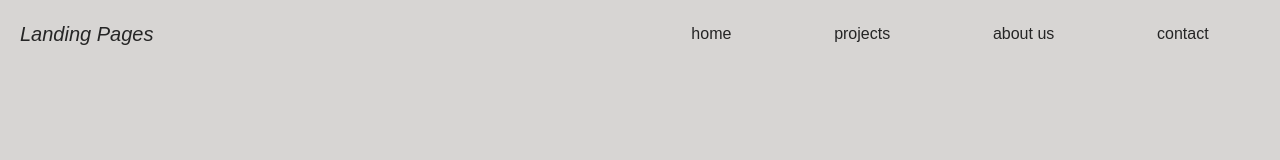
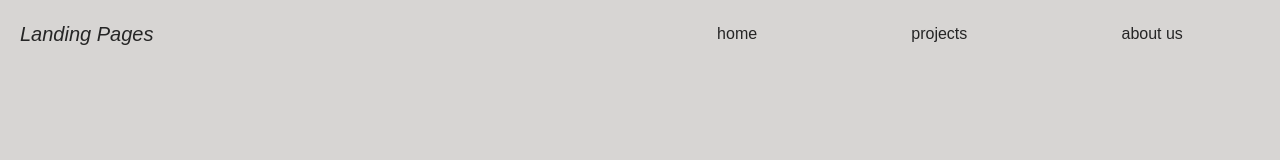
Before and after one commit to tia-cin/Landing-Pages, a React (Create React App) app: page / in a window 1280 px wide. Shown: the top 160 px of the page. Built offline with nearby package versions, Linux system fonts and the light colour scheme; the HTML template or start-up script is replaced by a standard one.

Commit message:
clear contact page

```diff
--- a/package.json
+++ b/package.json
@@ -3,6 +3,7 @@
   "version": "0.1.0",
   "private": true,
   "dependencies": {
+    "@emailjs/browser": "^3.10.0",
     "@testing-library/jest-dom": "^5.16.5",
     "@testing-library/react": "^13.4.0",
     "@testing-library/user-event": "^13.5.0",
@@ -10,6 +11,7 @@
     "@types/node": "^16.18.14",
     "@types/react": "^18.0.28",
     "@types/react-dom": "^18.0.11",
+    "dotenv": "^16.0.3",
     "react": "^18.2.0",
     "react-dom": "^18.2.0",
     "react-icons": "^4.8.0",
--- a/src/App.tsx
+++ b/src/App.tsx
@@ -2,9 +2,9 @@ import React from 'react';
 import { Footer } from './components/Footer';
 import { Navbar } from './components/Navbar';
 import { About } from './pages/About';
-import { Contact } from './pages/Contact';
 import { Home } from './pages/Home';
 import { Projects } from './pages/Projects';
+
 
 function App() {
   return (
@@ -13,7 +13,6 @@ function App() {
       <Home/>
       <Projects/>
       <About/>
-      <Contact/>
       <Footer/>
     </div>
   );
--- a/src/components/Footer.tsx
+++ b/src/components/Footer.tsx
@@ -11,7 +11,6 @@ export const Footer: () => JSX.Element = () => {
             <p className='text-center'><span className='italic'>"Design is thinking made visual."</span> - Saul Bass</p>
             <ul className='flex justify-around'>
                 <li><a href='#about-us'>about us</a></li>
-                <li><a href='#contact'>contact</a></li>
                 <li><a href='#projects'>projects</a></li>
                 <li><a href='#home'>back to top</a></li>
             </ul>
--- a/src/components/Navbar.tsx
+++ b/src/components/Navbar.tsx
@@ -9,7 +9,6 @@ export const Navbar: () => JSX.Element = () => {
                 <li><a href='#home'>home</a></li>
                 <li><a href='#projects'>projects</a></li>
                 <li><a href='#about-us'>about us</a></li>
-                <li><a href='#contact'>contact</a></li>
             </ul>
         </div>
     </nav>
--- a/src/pages/About.tsx
+++ b/src/pages/About.tsx
@@ -1,6 +1,6 @@
 import React from 'react'
 
-export const About = () => {
+export const About: React.FC = () => {
   return (
     <div id='about-us' className='h-screen'>About</div>
   )
--- a/src/pages/Contact.tsx
+++ /dev/null
@@ -1,7 +0,0 @@
-import React from 'react'
-
-export const Contact = () => {
-  return (
-    <div id='contact' className='h-screen'>Contact</div>
-  )
-}
```
Also changed, not shown: 2 other files (tests, documents, lock files or other folders).
